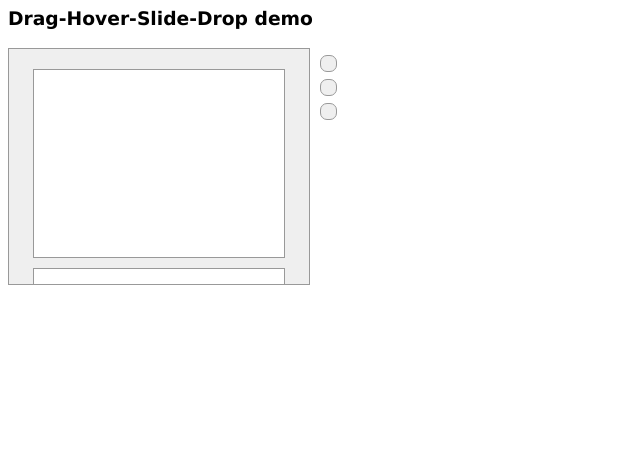
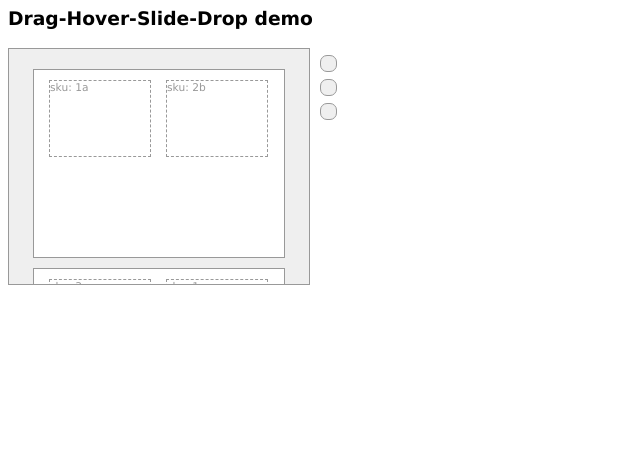
Before and after one commit to fcarriedo/fcarriedo.github.com, a plain HTML site: page smart-nav/hover.html in a window 1280 px wide. Shown: the whole page, without its empty margins (0-640 px from the left). Drawn offline with nearby package versions, Linux system fonts and the light colour scheme.

Commit message:
Added products to smart nav pages and first steps to drag n drop

```diff
--- a/smart-nav/hover.css
+++ b/smart-nav/hover.css
@@ -18,6 +18,18 @@ body { font-family: Verdana }
 .page:last-child {margin-bottom: 20px}
 .active {border-width: 2px; border-color: #bbb;}
 
+.product {
+  width: 100px;
+  height: 75px;
+  margin: 10px 0px 0px 15px;
+  float: left;
+  border: thin dashed #999;
+}
+.product-info {
+  font-size: 8pt;
+  color: #999;
+}
+
 
 #bullet-container {
   height: 225px;
@@ -36,5 +48,5 @@ body { font-family: Verdana }
   -moz-border-radius: 7px;
   border-radius: 7px;
 }
-#bullet-container > .active {background-color: #aaa; border-color: #ccc; cursor: hand;}
+#bullet-container > .active {background-color: #aaa; border-color: #ccc; cursor: pointer;}
 #bullet-container > .sliding {border-width: 2px; background-color: orange;}
--- a/smart-nav/hover.html
+++ b/smart-nav/hover.html
@@ -1,7 +1,9 @@
 <html>
   <head>
-    <link rel='stylesheet' href='hover.css'>
-    <script type='text/javascript' src='jquery-1.7.1.min.js'></script>
+    <link href="http://ajax.googleapis.com/ajax/libs/jqueryui/1.8.24/themes/base/jquery-ui.css" rel="stylesheet" type="text/css" />
+    <link rel='stylesheet' type='text/css' href='hover.css'/>
+    <script src="http://ajax.googleapis.com/ajax/libs/jquery/1.8.2/jquery.min.js"></script>
+    <script src="http://ajax.googleapis.com/ajax/libs/jqueryui/1.8.24/jquery-ui.min.js"></script>
     <script type='text/javascript' src='jquery.scrollTo.js'></script>
     <script>
       $(document).ready(function() {
--- a/smart-nav/hover.js
+++ b/smart-nav/hover.js
@@ -14,35 +14,59 @@ ProductListView = Backbone.View.extend({
   el: $('#page-viewport'),
   initialize: function() {
     this.$bulletContainer = $('#bullet-container').hide();
+    this.totalPages = Math.ceil(this.collection.length/this.collection.prodsPerPage);
+    if(this.totalPages > 1) this.$bulletContainer.show(); // Only show when there is more than one page
   },
   render: function() {
-    var numPages = Math.ceil(this.collection.length/this.collection.prodsPerPage);
-    if(numPages > 1) this.$bulletContainer.show(); // Only show when there is more than one page
-    for(pageIx in _.range(numPages)) {
+    // Create the pages
+    var pageViews = [];
+    for(pageIx in _.range(this.totalPages)) {
       var page = new Page({id: pageIx});
       var pageView = new PageView({model: page});
       var bulletView = new BulletView({model: page});
 
+      pageViews.push(pageView);
+
       this.$el.append(pageView.render().el);
       this.$bulletContainer.append(bulletView.render().el);
     }
-    var ix = 0;
-    this.collection.each(function(prod) {
+
+    // Fill them with products
+    var pgIx = -1;
+    this.collection.each(function(prod, ix) {
+      if((ix % this.collection.prodsPerPage) === 0) pgIx++;
+      var prodView = new ProductView({model: prod});
+      pageViews[pgIx].$el.append(prodView.render().el);
     }, this);
 
     return this;
-  }
+  },
 });
 PageView = Backbone.View.extend({
   className: 'page',
   render: function() {
+    this.$el.sortable({revert: true});
     this.$el.attr('id', 'page-' + this.model.id);
     return this;
   }
 });
 ProductView = Backbone.View.extend({
   className: 'product',
-  render: function() {return this}
+  render: function() {
+    this.$el.html('<span class="product-info">sku: ' + this.model.get('sku') + '</span>');
+    var self = this;
+    this.$el.draggable({
+      connectToSortable: '.page',
+      cursor: 'move',
+      addClasses: false,
+      revert: 'invalid',
+      helper: function(evt) {
+        return self.$el.data('model', $(this).data('model'));
+      }
+    });
+
+    return this;
+  }
 });
 BulletView = Backbone.View.extend({
   className: 'bullet',
@@ -58,6 +82,15 @@ BulletView = Backbone.View.extend({
   },
   render: function() {
     this.$el.attr('title', 'Page ' + this.page.get('id'));
+    this.$el.droppable({
+      accept: '.product',
+      activeClass: 'active',
+      greedy: true,
+      hoverClass: 'sliding',
+      drop: function(evt, ui) {
+        console.log('Just dropped it!');
+      }
+    });
     return this;
   },
   mouseIn: function() {
```
